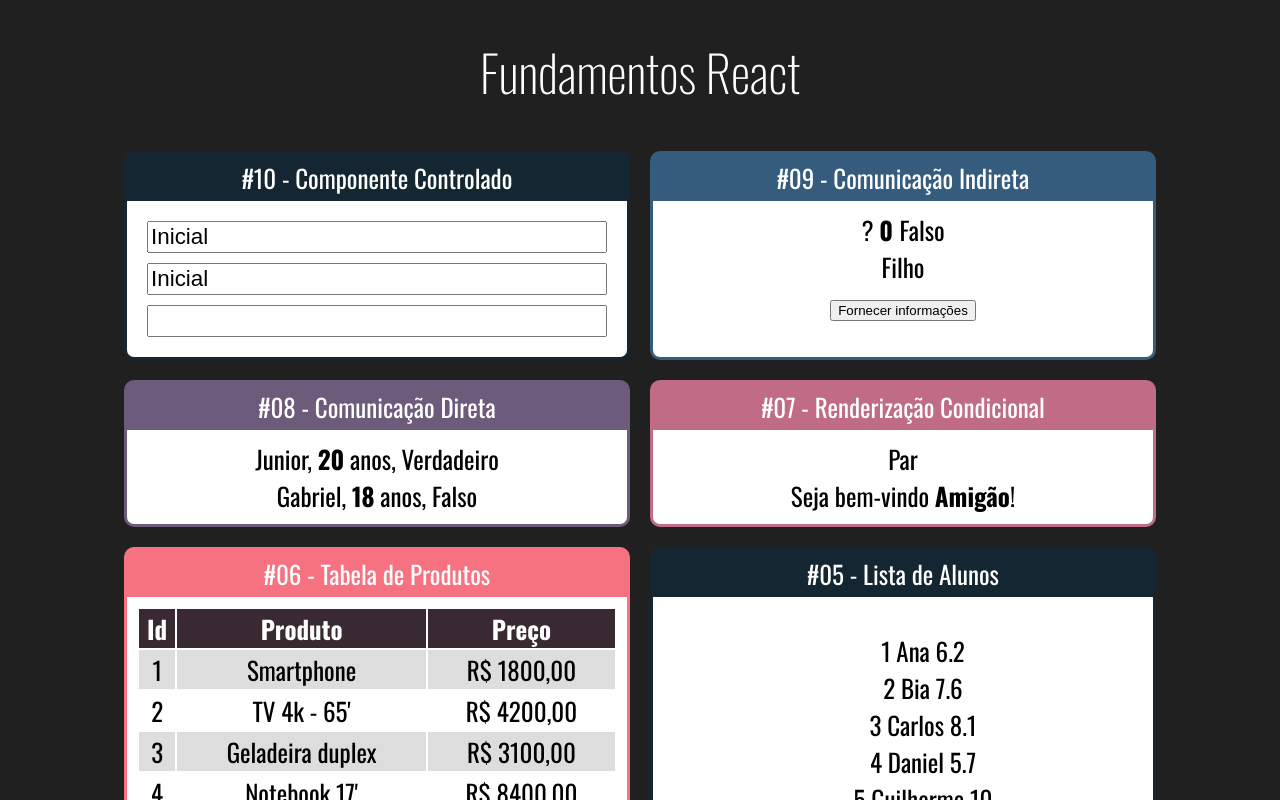
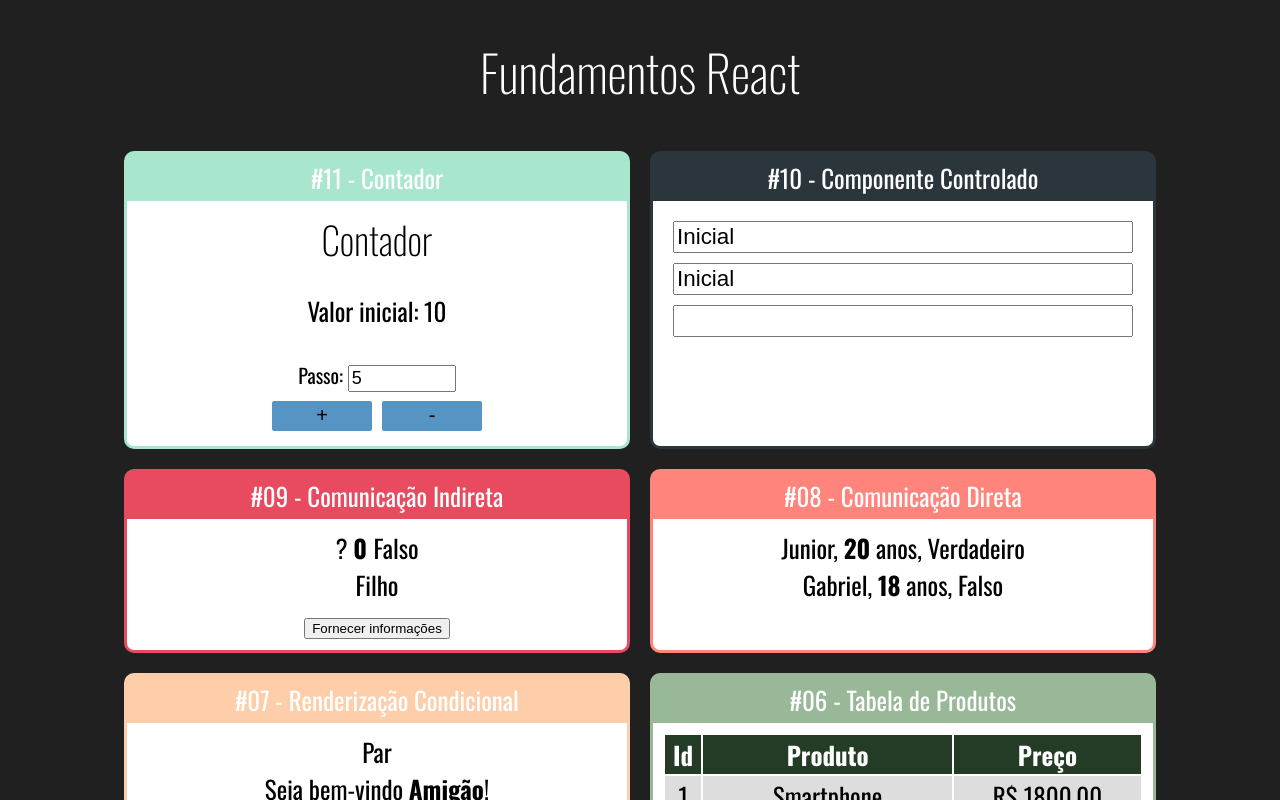
Before and after one commit to jpcp0614/Curso-React-Redux-Udemy, a React (Create React App) app in the folder fundamentos-react/: page / in a window 1280 px wide. Shown: the top 800 px of the page. Built offline with nearby package versions, Linux system fonts and the light colour scheme.

Commit message:
Contador - increment e decrement

```diff
--- a/fundamentos-react/src/App.jsx
+++ b/fundamentos-react/src/App.jsx
@@ -13,32 +13,37 @@ import UserInfo from './components/conditional/UsuarioInfo';
 import DiretaPai from './components/communication/DiretaPai';
 import IndiretaPai from './components/communication/IndiretaPai';
 import Forms from './components/forms/Input';
+import Contador from './components/counter/Contador';
 
 const App = (props) => (
 	<div className="App">
 		<h1>Fundamentos React</h1>
 		<div className="Cards">
 
-			<Card titulo="#10 - Componente Controlado" color="#152633">
+			<Card titulo="#11 - Contador" color="#A8E6CE">
+				<Contador numeroInicial={ 10 }/>
+			</Card>
+
+			<Card titulo="#10 - Componente Controlado" color="#2A363B">
 				<Forms />
 			</Card>
 
-			<Card titulo="#09 - Comunicação Indireta" color="#355C7D">
+			<Card titulo="#09 - Comunicação Indireta" color="#E84A5F">
 				<IndiretaPai />
 			</Card>
 
-			<Card titulo="#08 - Comunicação Direta" color="#6C5B7B">
+			<Card titulo="#08 - Comunicação Direta" color="#FF847C">
 				<DiretaPai />
 			</Card>
 
-			<Card titulo="#07 - Renderização Condicional" color="#C06C84">
+			<Card titulo="#07 - Renderização Condicional" color="#FECEAB">
 				<ParOuImpar numero={ 8 }/>
 				<UserInfo />
 				{/* <UserInfo usuario={{ email: 'fernando@email.com' }}/> */}
 				{/* <UserInfo usuario={{}}/> */}
 			</Card>
 
-			<Card titulo="#06 - Tabela de Produtos" color="#F67280">
+			<Card titulo="#06 - Tabela de Produtos" color="#99B898">
 				<TabelaProdutos />
 			</Card>
 
--- /dev/null
+++ b/fundamentos-react/src/components/counter/Contador.css
@@ -0,0 +1,18 @@
+.Counter button {
+  border: none;
+  border-radius: 2px;
+  background:rgb(86, 149, 195);
+  font-size: 20px;
+  margin: 5px;
+  height: 30px;
+  width: 100px;
+}
+
+.Counter button:hover {
+  background: rgb(24, 74, 110);
+}
+
+.Counter input {
+  font-size: 18px;
+  width: 100px;
+}
--- /dev/null
+++ b/fundamentos-react/src/components/counter/Contador.jsx
@@ -0,0 +1,59 @@
+import React, { Component } from 'react';
+import './Contador.css';
+
+class Contador extends Component {
+  constructor(props) {
+    super(props);
+
+    const { numeroInicial, passoInicial } = this.props;
+
+    this.state = {
+      numero: numeroInicial || 0,
+      passo: passoInicial || 5
+    }
+  }
+
+  increment = () => {
+    const { numero, passo } = this.state;
+    this.setState({
+      numero: numero + passo
+    })
+  }
+
+  decrement = () => {
+    const { numero, passo } = this.state;
+    this.setState({
+      numero: numero - passo
+    })
+  }
+
+  setPasso = (event) => {
+    const { value } = event.target;
+    this.setState({ passo: +value })
+  }
+
+
+  render() {
+    const { numero, passo } = this.state;
+    const { increment, decrement, setPasso } = this;
+    return (
+      <div className="Counter">
+        <h2>Contador</h2>
+        <p>Valor inicial: { numero }</p>
+        <div>
+          <label htmlFor="PassoInput" style={{ fontSize: "20px" }}>Passo: </label>
+            <input
+              id="PassoInput"
+              type="number"
+              onChange={ setPasso }
+              value={ passo }
+            />
+        </div>
+        <button onClick={ increment }>+</button>
+        <button onClick={ decrement }>-</button>
+      </div>
+    )
+  }
+}
+
+export default Contador;
--- a/fundamentos-react/src/components/repetition/TabelaProdutos.css
+++ b/fundamentos-react/src/components/repetition/TabelaProdutos.css
@@ -3,7 +3,7 @@
 }
 
 .TabelaProdutos th {
-  background-color: rgb(57, 42, 50);
+  background-color: rgb(36, 60, 37);
   color: white;
 }
 
```
